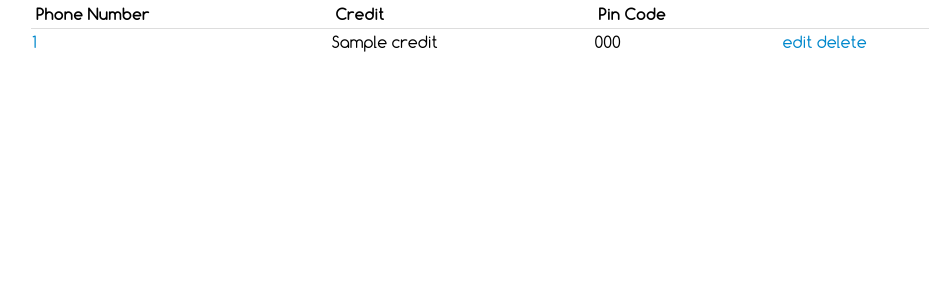
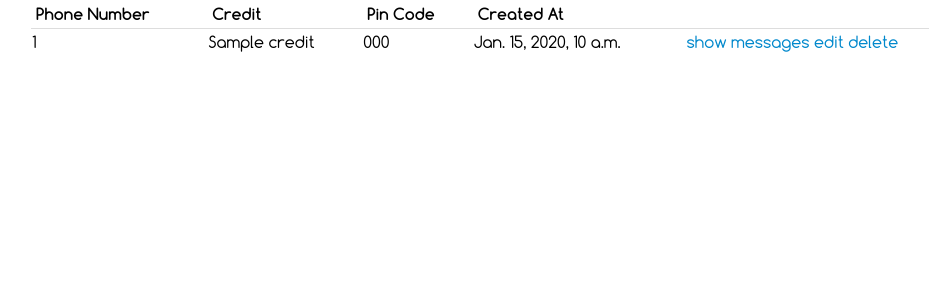
Before and after one commit to ariunbayar/hexic, a Django app: template admin/templates/admin/accounts.html in a window 1280 px wide. Shown: the top 300 px of the page, without its empty margins (129-1058 px from the left). Run offline with Django 3.2, Linux system fonts and the light colour scheme; the template is opened without the code that fills it: most values are stand-ins (such as "Sample title", 1, 10 or a date in 2020).

Commit message:
n/a: Updated account list in admin panel

```diff
--- a/admin/templates/admin/accounts.html
+++ b/admin/templates/admin/accounts.html
@@ -8,19 +8,18 @@
       <th>Phone Number</th>
       <th>Credit</th>
       <th>Pin Code</th>
+      <th>Created At</th>
     </tr>
   </thead>
   <tbody>
     {% for account in page.object_list %}
     <tr>
-      <td>
-        <a href="{% url admin.views.messages %}?phone={{ account.phone_number }}">
-          {{ account.phone_number }}
-        </a>
-      </td>
+      <td>{{ account.phone_number }}</td>
       <td>{{ account.credit }}</td>
       <td>{{ account.pin_code }}</td>
+      <td>{{ account.created_at }}</td>
       <td>
+        <a href="{% url admin.views.messages %}?phone={{ account.phone_number }}">show messages</a>
         <a href="{% url admin.views.update_acc %}?acc_id={{ account.id }}">edit</a>
         <a href="{% url admin.views.del_acc %}?acc_id={{ account.id }}">delete</a>
       </td>
@@ -35,4 +34,4 @@
 
 {% endblock %}
 
-{# vim: set ts=2 sw=2 sts=2 fdn=4 : #}
+{# vim: set ts=2 sw=2 sts=2 fdn=4 tw=120 : #}
```
